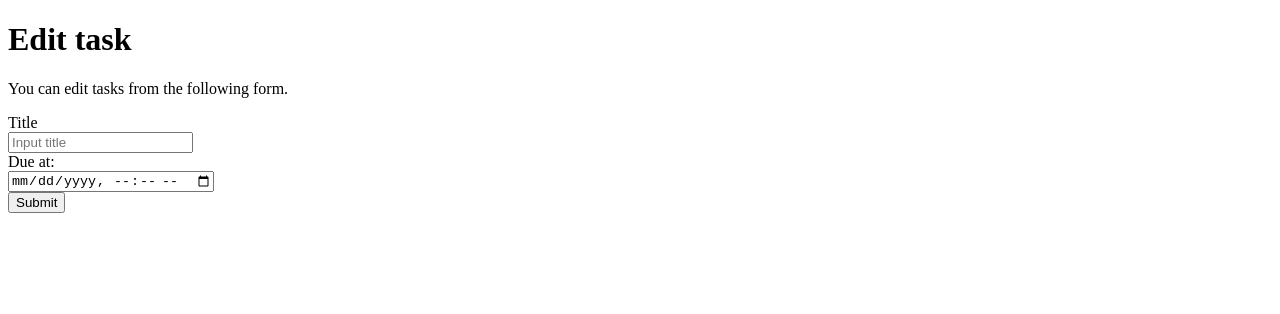
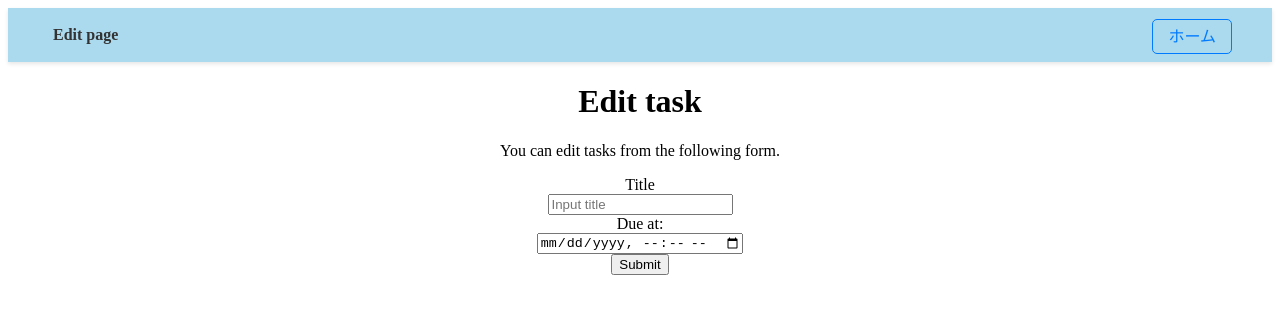
Before and after one commit to 1f10240086sk/django-test-exercise, a Django app: template todo/templates/todo/edit.html in a window 1280 px wide. Shown: the top 314 px of the page. Run offline with Django 5.2, Linux system fonts and the light colour scheme; the template is opened without the code that fills it, so the values that code supplies are empty.

Commit message:
staticフォルダとcssの追加

```diff
--- /dev/null
+++ b/static/blog/css/edit.css
@@ -0,0 +1,48 @@
+h1, p, div{
+  text-align: center;
+}
+
+header {
+  display: flex;
+  justify-content: space-between;
+  align-items: center;
+  padding: 15px 30px; /* 適度な余白 */
+  background-color:rgb(171, 217, 237); /* 背景色 */
+  box-shadow: 0 2px 4px rgba(0, 0, 0, 0.1); /* 影 */
+}
+
+.header-nav ul {
+  display: flex;
+  list-style: none; /* リストの点を削除 */
+  margin: 0;
+  padding: 0;
+}
+
+.header-nav li a {
+  text-decoration: none; /* 下線を削除 */
+  color: #333; /* 文字色 */
+  padding: 10px 15px; /* リンクの余白 */
+  font-weight: bold;
+}
+
+.header-nav li a:hover {
+  color: #007bff; /* ホバー時の色 */
+}
+
+.login-button {
+  text-decoration: none;
+  color: #007bff;
+  padding: 8px 15px;
+  border: 1px solid #007bff;
+  border-radius: 5px;
+  margin-right: 10px;
+}
+
+.reserve-button {
+  background-color: #007bff;
+  color: #fff;
+  border: none;
+  padding: 10px 20px;
+  border-radius: 5px;
+  cursor: pointer;
+}
--- a/todo/templates/todo/edit.html
+++ b/todo/templates/todo/edit.html
@@ -6,10 +6,24 @@
     <title>To Do Application</title>
     <meta charset="UTF-8">
     <meta name="author" content="INIAD">
+    <link rel="stylesheet" type="text/css" href="../../../static/blog/css/edit.css">
+
   </head>
 
   <body>
-    <h1>Edit task</h1>
+    <header>
+      <nav class = "header-nav">
+        <ul>
+        <li><a href="index.html">Edit page</a></li>
+        </ul>
+      </nav>
+      <div class="header-right">
+        <a href="index.html" class="login-button">ホーム</a>
+      </div>
+    </header>
+    <div class="container">
+      <h1>Edit task</h1>
+    </div>
     <p>You can edit tasks from the following form.</p>
     <form action="{% url 'update' task.id%}" method="post">
       {% csrf_token %}
```
